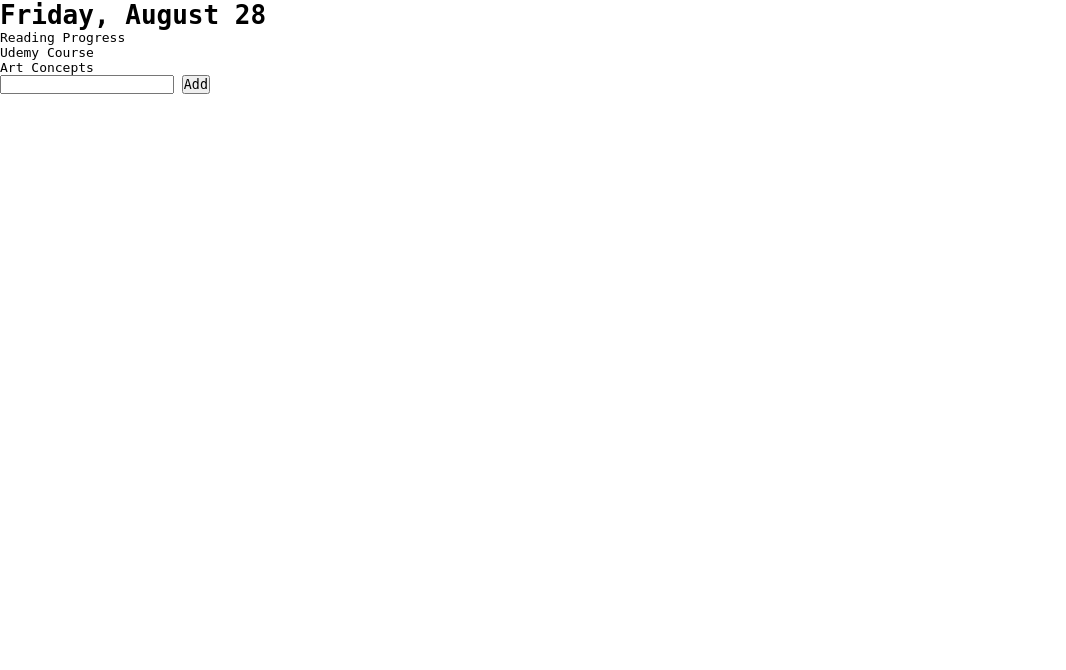
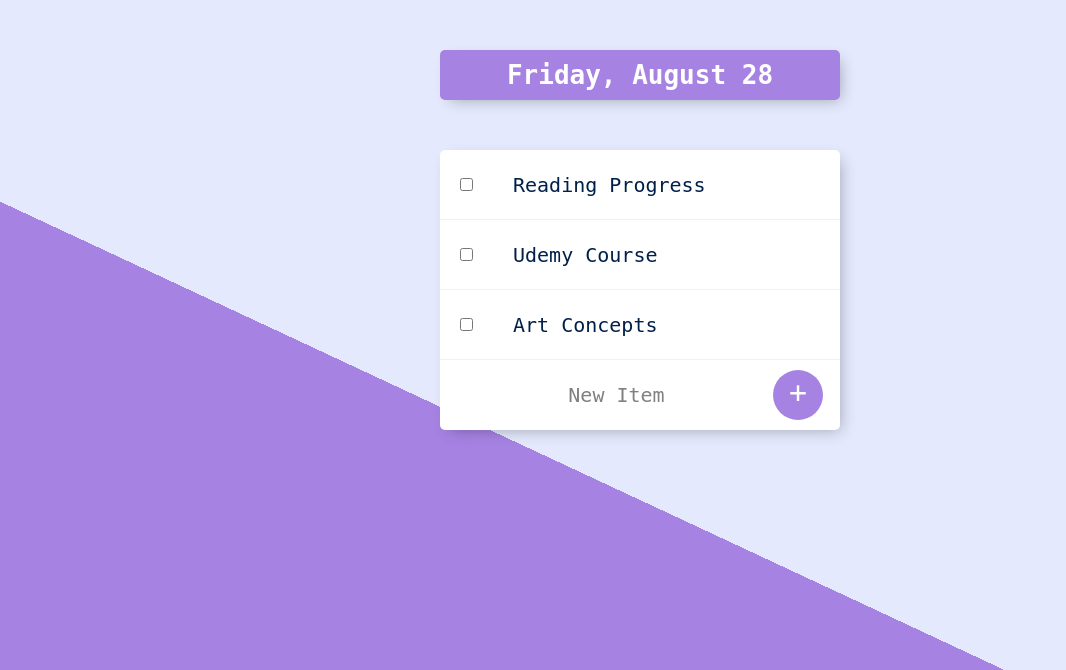
Before and after one commit to ariana124/todolist_v1, a Node server app: page / in a window 1280 px wide. Shown: the top 670 px of the page, without its empty margins (0-1066 px from the left). Before the commit the page ends 94 px from the top, so only its background shows below. Run offline with Node 20, Linux system fonts and the light colour scheme.

Commit message:
added stylesheet and styling

```diff
--- a/views/list.ejs
+++ b/views/list.ejs
@@ -4,6 +4,7 @@
     <meta charset="UTF-8">
     <meta name="viewport" content="width=device-width, initial-scale=1.0">
     <title>To Do List</title>
+    <link rel="stylesheet" href="css/style.css">
     <style>
         * {
             box-sizing: border-box;
@@ -15,18 +16,23 @@
 </head>
 <body>
 
-    <h1> <%= kindOfDay %> </h1>
+    <div class="box" id="heading">
+        <h1> <%= kindOfDay %> </h1>
+    </div>
 
-    <ul>
-    <% for (const item in newListItems) { %>
-        <li><%= newListItems[item] %></li>
-    <% } %>
-    </ul>
+    <div class="box">
+        <% for (const item in newListItems) { %>
+            <div class="item">
+                <input type="checkbox">
+                <p><%= newListItems[item] %></p>
+            </div>
+        <% } %>
 
-    <form action="/" method="post">
-        <input name="newItem" type="text">
-        <button type="submit" name="button">Add</button>
-    </form>
+        <form class="item" action="/" method="post">
+            <input name="newItem" type="text" placeholder="New Item">
+            <button type="submit" name="button">+</button>
+        </form>
+    </div>
 
 </body>
 </html>
```
